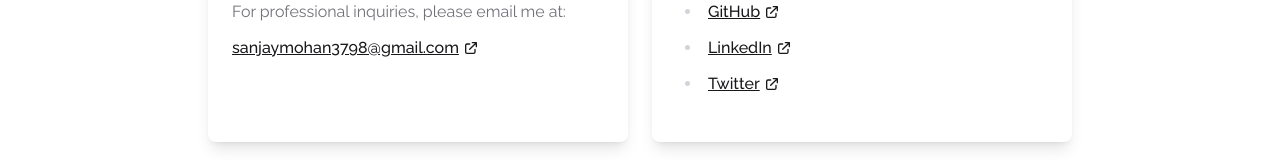
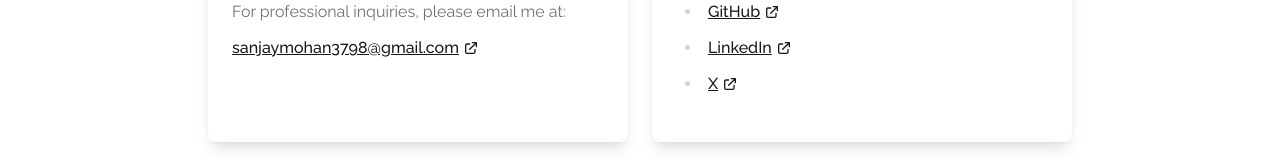
Before and after one commit to codebysanjay/portfolio-website, a Next.js app: page /contact in a window 1280 px wide. Shown: the part 431-591 px from the top of the page. Built offline with nearby package versions, Linux system fonts and the light colour scheme.

Commit message:
Update Twitter to X.com in contact page

```diff
--- a/app/contact/page.tsx
+++ b/app/contact/page.tsx
@@ -103,9 +103,9 @@ export default function ContactPage() {
                 animate="animate"
               >
                 {[
-                  { name: 'GitHub', url: 'https://github.com/codebysanjay' },
+                  { name: 'GitHub', url: 'https://github.com/sanjaymohan' },
                   { name: 'LinkedIn', url: 'https://www.linkedin.com/in/sanjay--mohan/' },
-                  { name: 'Twitter', url: 'https://twitter.com/codebysanjay' }
+                  { name: 'X', url: 'https://x.com/sanjaymohan17' }
                 ].map((social, index) => (
                   <motion.li
                     key={social.name}
```
